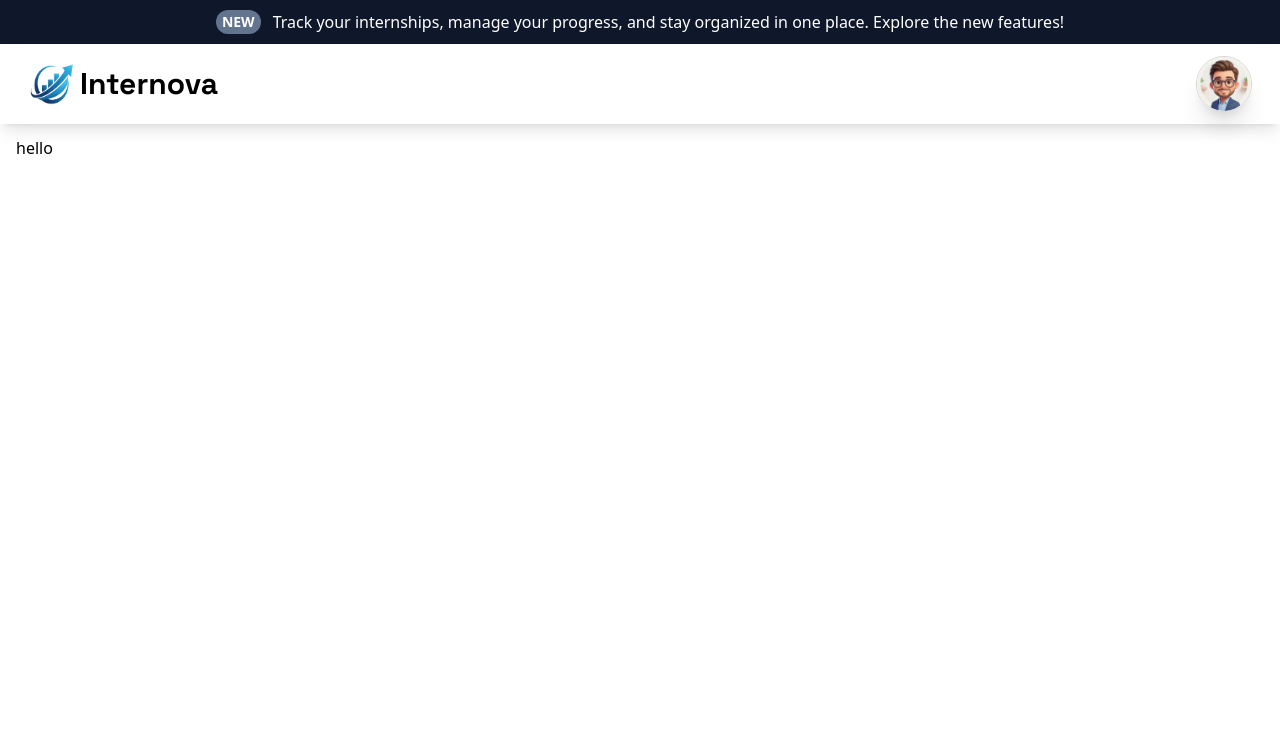
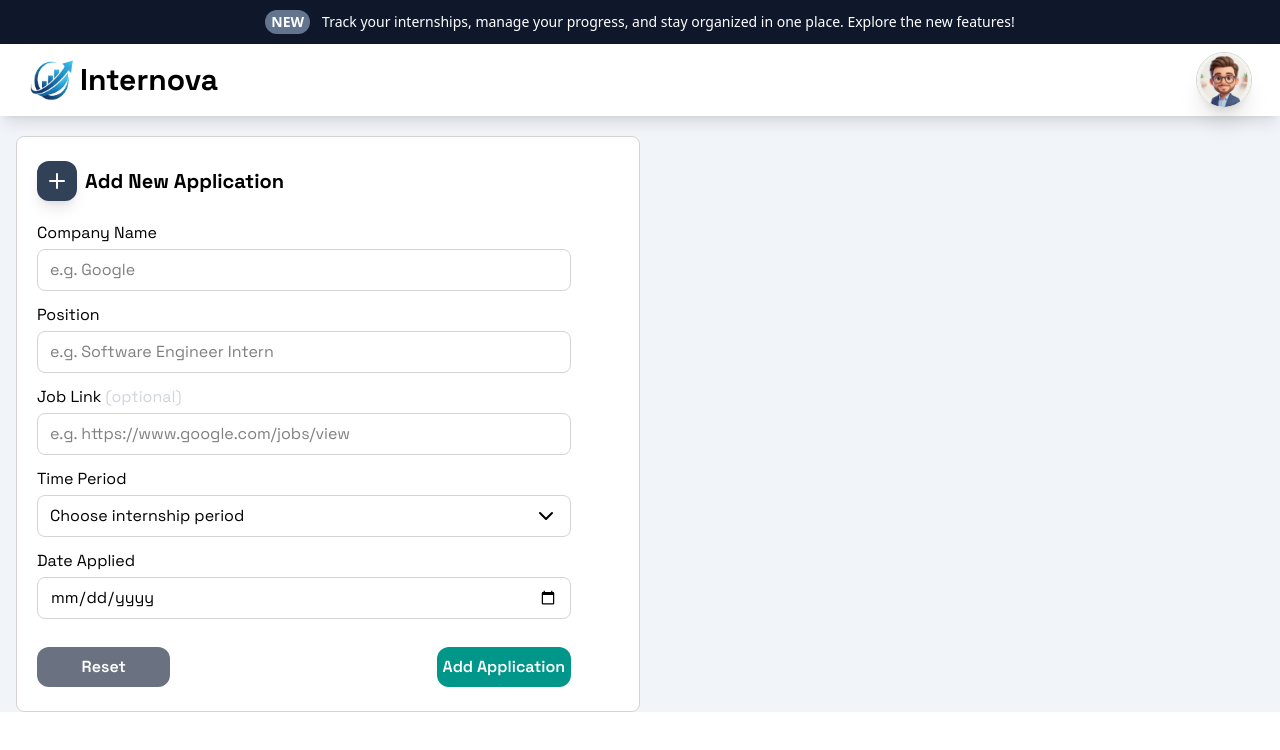
Before and after one commit to hafsa2002-bot/CareerTrackerFrontend, a React (Vite) app: page / in a window 1280 px wide. Shown: the top 750 px of the page. Built offline with nearby package versions, Linux system fonts and the light colour scheme.

Commit message:
add new application - partiefrontend

```diff
--- a/src/components/AddApplication.jsx
+++ b/src/components/AddApplication.jsx
@@ -1,9 +1,110 @@
-import React from 'react'
+import { Clock3, Flower2, Plus, Leaf, Snowflake, Sun, ChevronDown, Check } from 'lucide-react'
+import React, {useState} from 'react'
+const options = [
+    { value: "Spring", label:"Spring (Jan-Apr)", icon: <Flower2 size={16} />, color: "text-green-600" },
+    { value: "summer", label: "Summer (May-Aug)", icon: <Sun size={16} />, color: "text-yellow-600" },
+    { value: "fall", label: "Fall (Sept-Dec)", icon: <Leaf size={16} />, color: "text-orange-600" },
+    { value: "winter", label: "Winter (Dec-Jan)", icon: <Snowflake size={16} />, color: "text-blue-600" },
+    { value: "6-month", label: "6-month full/part time", icon: <Clock3 size={16} />, color: "text-purple-700" },
+]
 
 function AddApplication() {
+    const [open, setOpen] = useState(false)
+    const [selected, setSelected] = useState({label: "Choose internship period", icon: null})
   return (
-    <div className=''>
-        hello
+    <div className='flex gap-2 justify-between font-space'>
+        <div className='bg-white px-5 py-6 rounded-lg border border-stone-300 w-1/2'>
+            <div className='flex items-center gap-2 mb-5'>
+                <div className='bg-slate-700 rounded-xl text-white flex justify-center items-center shadow-lg px-2 py-2'><Plus/></div>
+                <h3 className='font-space text-xl font-bold'>Add New Application</h3>
+            </div>
+            <form className='flex flex-col gap-3 w-full'>
+                {/* company name */}
+                <div className="flex flex-col gap-1">
+                    <label htmlFor="companyName">Company Name</label>
+                    <input
+                        type="text"
+                        name="companyName"
+                        id="companyName"
+                        placeholder='e.g. Google'
+                        className='border border-stone-300 rounded-lg px-3 py-2 w-11/12'
+                    />
+                </div>
+                {/* position */}
+                <div className="flex flex-col gap-1">
+                    <label htmlFor="position">Position</label>
+                    <input
+                        type="text"
+                        name="position"
+                        id="position"
+                        placeholder='e.g. Software Engineer Intern'
+                        className='border border-stone-300 rounded-lg px-3 py-2 w-11/12'
+                    />
+                </div>
+                {/* job link */}
+                <div className="flex flex-col gap-1">
+                    <label htmlFor="jobLink">Job Link <span className='text-gray-300'>(optional)</span></label>
+                    <input
+                        type="link"
+                        name="jobLink"
+                        id="jobLink"
+                        placeholder='e.g. https://www.google.com/jobs/view'
+                        className='border border-stone-300 rounded-lg px-3 py-2 w-11/12'
+                    />
+                </div>
+                {/* time period */}
+                <div className="flex flex-col gap-1 relative">
+                    <label htmlFor="period">Time Period</label>
+                    <button
+                        type="button"
+                        onClick={() => setOpen(!open)}
+                        className=' border border-stone-300 rounded-lg px-3 py-2 flex items-center justify-between w-11/12'
+                    >
+                        <span className={`${selected.color} flex items-center gap-2`}>
+                            {selected.icon}
+                            {selected.label}
+                        </span>
+                        <span className='cursor-pointer'><ChevronDown/></span>
+                    </button>
+
+                    {/* Dropdown */}
+                    {open &&  (
+                        <div className="absolute border overflow-hidden border-stone-300 top-full mt-1 w-11/12 bg-white border rounded-lg shadow-lg z-10">
+                            {
+                                options.map((option) => (
+                                    <div
+                                        key={option.value}
+                                        onClick={() => {
+                                            setSelected(option)
+                                            setOpen(false)
+                                        }}
+                                        className={`${option.color} ${selected.value === option.value && 'bg-stone-200'} flex items-center gap-2 px-3 py-1 hover:bg-gray-100 cursor-pointer `}
+                                    >
+                                        {selected.value === option.value ? <span className='text-black'><Check size={16}/></span> : <span className='w-4'></span>}
+                                        {option.icon}
+                                        {option.label}
+                                    </div>
+                                ))
+                            }
+                        </div>
+                    )}
+                </div>
+                {/* date applied */}
+                <div className="flex flex-col gap-1">
+                    <label htmlFor="date">Date Applied</label>
+                    <input
+                        type="date"
+                        name="date"
+                        id="date"
+                        className='border border-stone-300 rounded-lg px-3 py-2 w-11/12'
+                        />
+                </div>
+                <div className='flex justify-between items-center w-11/12 '>
+                    <button type='reset' className='bg-gray-500 w-1/4 hover:bg-gray-400 transition-colors duration-200 py-2 rounded-xl font-semibold text-white mt-4'>Reset</button>
+                    <button type='submit' className='bg-teal-600 w-1/4  hover:bg-teal-500 transition-colors duration-200 py-2 rounded-xl font-semibold text-white mt-4'>Add Application</button>
+                </div>
+            </form>
+        </div>
     </div>
   )
 }
--- a/src/components/NavBar.jsx
+++ b/src/components/NavBar.jsx
@@ -3,11 +3,11 @@ import React from 'react'
 function NavBar() {
   return (
     <div className='fixed top-0 w-full '>
-        <div className='bg-slate-900 flex items-center gap-3 justify-center m-auto py-2.5'>
+        <div className='bg-slate-900 flex items-center gap-3 justify-center m-auto py-2.5 text-sm'>
             <div className='bg-slate-500 text-white rounded-xl px-1.5 py-0.5 text-center text-sm font-semibold'>NEW</div>
             <h4 className='text-white'>Track your internships, manage your progress, and stay organized in one place. Explore the new features!</h4>
         </div>
-        <nav className='bg-white shadow-lg flex justify-between items-center px-7 py-3'>
+        <nav className='bg-white shadow-lg flex justify-between items-center px-7 py-2'>
             <div className='flex items-center gap-1 '>
                 <img className='w-12 h-12' src="/images/careerTrackerLogoPNG.png" alt="logo"/>
                 <h2 className='text-3xl font-bold font-space'>Internova</h2>
--- a/src/pages/HomePage.jsx
+++ b/src/pages/HomePage.jsx
@@ -6,7 +6,7 @@ function HomePage() {
   return (
     <div className=''>
         <NavBar/>
-        <div className='mt-34 px-4'>
+        <div className='pt-34 px-4 bg-slate-100'>
             <AddApplication/>
 
         </div>
```
